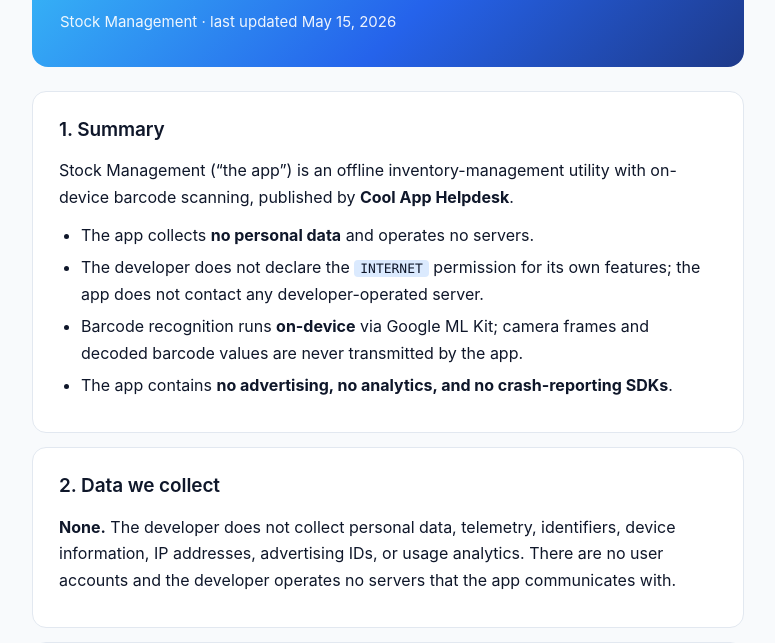
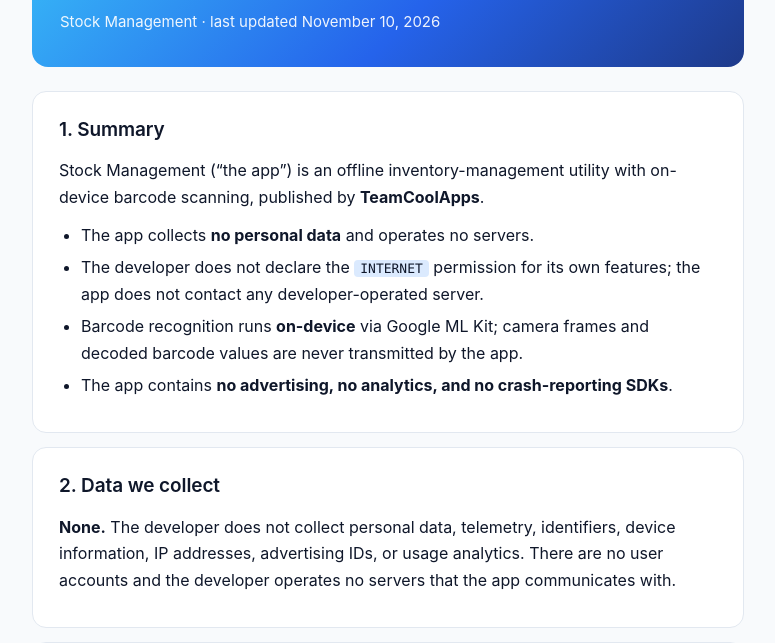
Before and after one commit to coolapphelpdesk-bot/stock-management, a plain HTML site: page index.html in a window 1280 px wide. Shown: the part 114-757 px from the top of the page, without its empty margins (252-1027 px from the left). Drawn offline with Linux system fonts and the light colour scheme.

Commit message:
Use TeamCoolApps as developer name; Cool App Helpdesk only for support

```diff
--- a/index.html
+++ b/index.html
@@ -4,7 +4,7 @@
 <meta charset="UTF-8">
 <meta name="viewport" content="width=device-width, initial-scale=1.0">
 <title>Privacy Policy — Stock Management</title>
-<meta name="description" content="Privacy policy for the Stock Management Android application by Cool App Helpdesk.">
+<meta name="description" content="Privacy policy for the Stock Management Android application by TeamCoolApps.">
 <style>
   :root {
     --bg: #f8fafc; --surface: #ffffff; --text: #0f172a; --muted: #64748b;
@@ -56,12 +56,12 @@
 
 <header>
   <h1>Privacy Policy</h1>
-  <p>Stock Management &middot; last updated <time datetime="2026-05-15">May 15, 2026</time></p>
+  <p>Stock Management &middot; last updated <time datetime="2026-11-10">November 10, 2026</time></p>
 </header>
 
 <section class="card">
   <h2>1. Summary</h2>
-  <p>Stock Management (&ldquo;the app&rdquo;) is an offline inventory-management utility with on-device barcode scanning, published by <strong>Cool App Helpdesk</strong>.</p>
+  <p>Stock Management (&ldquo;the app&rdquo;) is an offline inventory-management utility with on-device barcode scanning, published by <strong>TeamCoolApps</strong>.</p>
   <ul>
     <li>The app collects <strong>no personal data</strong> and operates no servers.</li>
     <li>The developer does not declare the <code>INTERNET</code> permission for its own features; the app does not contact any developer-operated server.</li>
@@ -132,7 +132,7 @@
   <p>Questions or feedback? Email <a href="mailto:coolapphelpdesk@gmail.com">coolapphelpdesk@gmail.com</a>.</p>
 </section>
 
-<footer>&copy; 2026 Cool App Helpdesk &middot; Stock Management</footer>
+<footer>&copy; 2026 TeamCoolApps &middot; Stock Management</footer>
 
 </main>
 </body>
```
